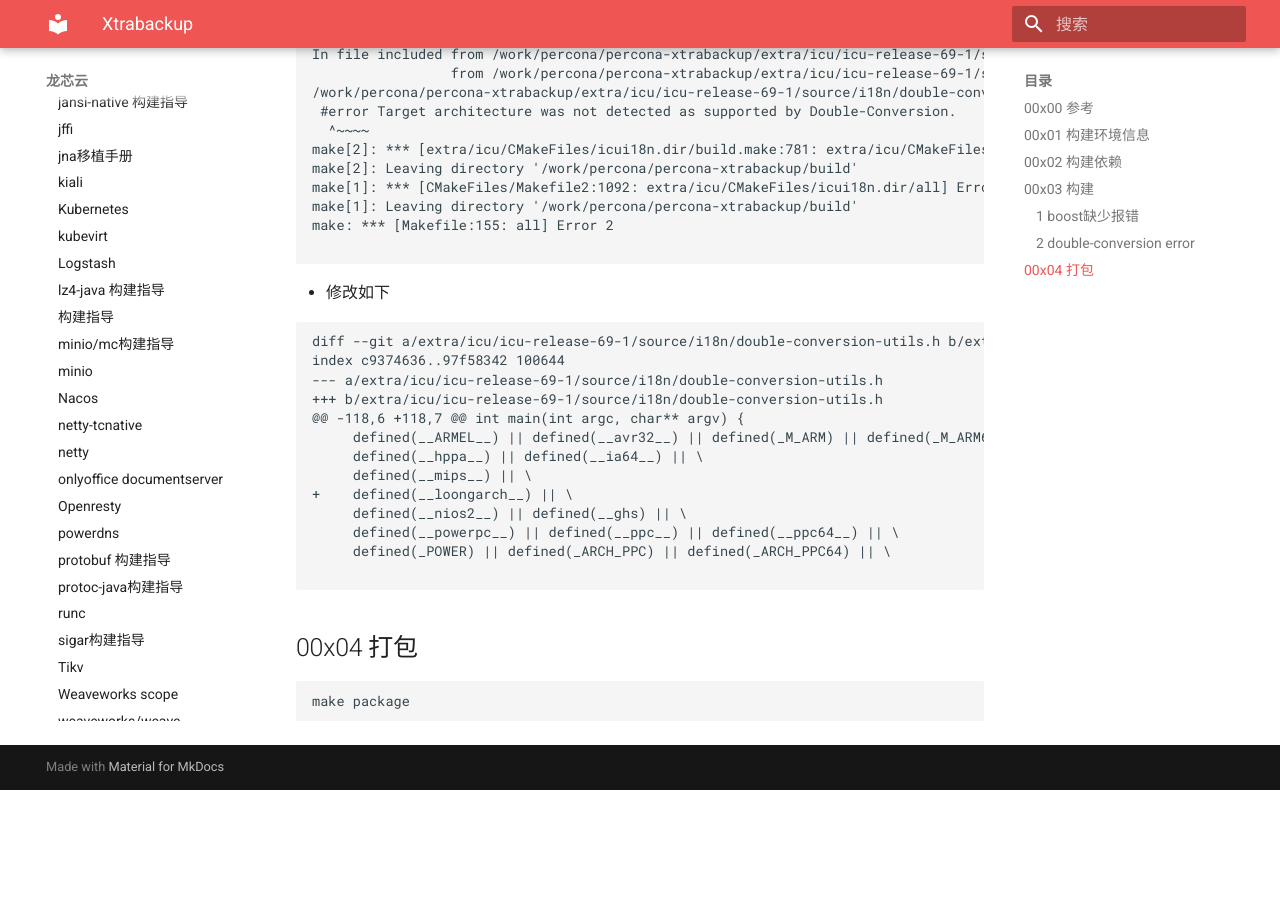
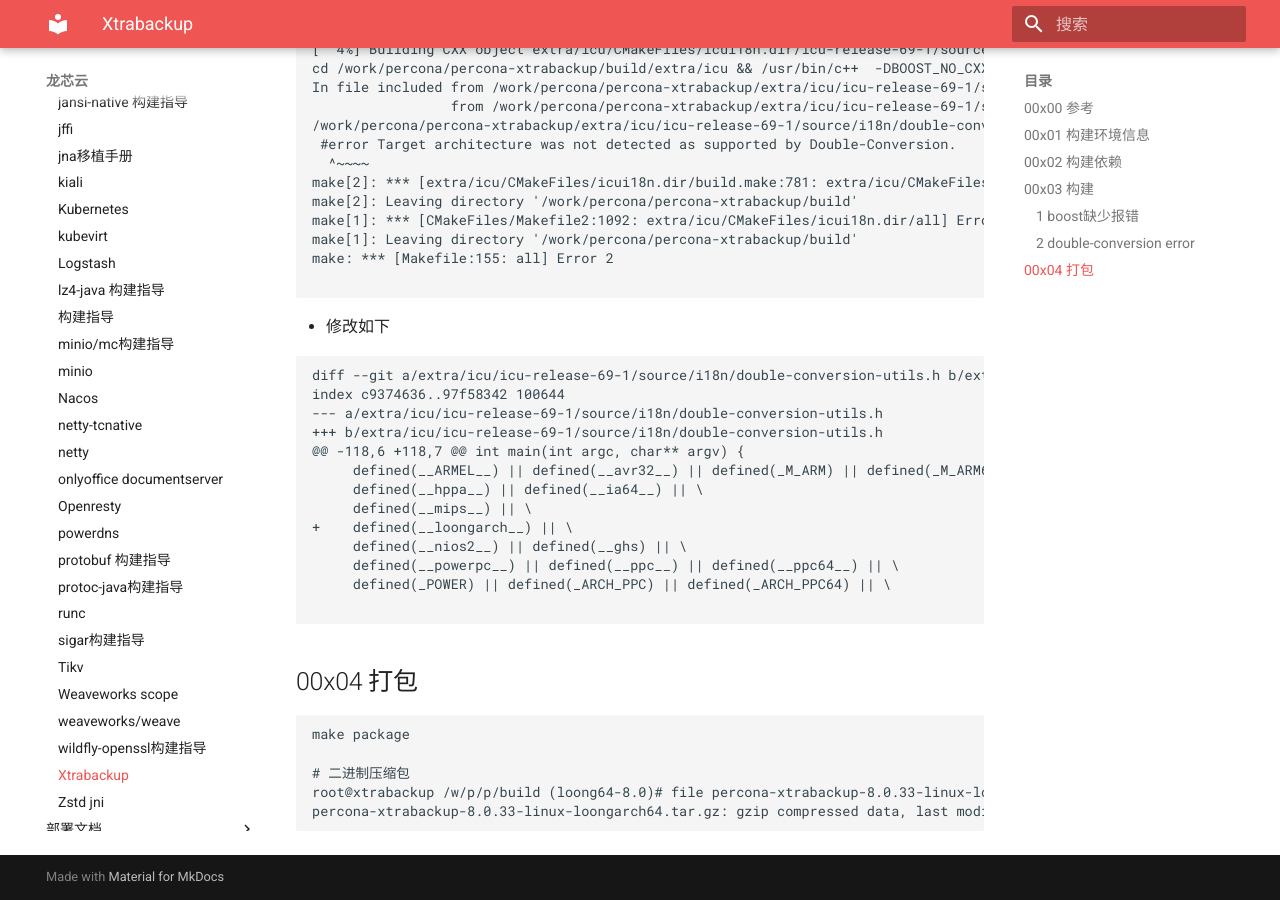
Before and after one commit to Loongson-Cloud-Community/Loongson-Cloud-Community, an MkDocs documentation site: the page built from docs/移植手册/xtrabackup.md, in a window 1280 px wide and 900 px high, scrolled down 2085 px. Built offline with MkDocs 1.6.1 and Material for MkDocs 9.7.7, drawn with Linux system fonts in a browser that asks for light colours; before the commit the page ends 2875 px from its top, so only the background shows below that; some of the changed text lies outside the part shown.

Commit message:
update xtrabackup doc

````diff
--- a/docs/移植手册/xtrabackup.md
+++ b/docs/移植手册/xtrabackup.md
@@ -3,7 +3,8 @@
 1. [xtrabackup介绍](https://developer.huawei.com/consumer/cn/forum/topic/0202691724541050734)
 2. [源码构建-官方](https://docs.percona.com/percona-xtrabackup/8.0/compile-xtrabackup.html)
 3. [qpress源码地址](https://github.com/PierreLvx/qpress)
-4. [龙芯源码地址]()
+4. [龙芯源码地址](https://github.com/Loongson-Cloud-Community/percona-xtrabackup/tree/loong64-8.0)
+5. [percona-xtrabackup-8.0.33-linux-loongarch64.tar.gz](https://github.com/Loongson-Cloud-Community/percona-xtrabackup/releases/download/percona-xtrabackup-8.0.33-27/percona-xtrabackup-8.0.33-linux-loongarch64.tar.gz)
 
 ## 00x01 构建环境信息
 
@@ -130,4 +131,8 @@
 
 ```shell
 make package
+
+# 二进制压缩包
+root@xtrabackup /w/p/p/build (loong64-8.0)# file percona-xtrabackup-8.0.33-linux-loongarch64.tar.gz
+percona-xtrabackup-8.0.33-linux-loongarch64.tar.gz: gzip compressed data, last modified: Fri Jul  7 09:07:15 2023, from Unix, original size 338969088
 ```
````
